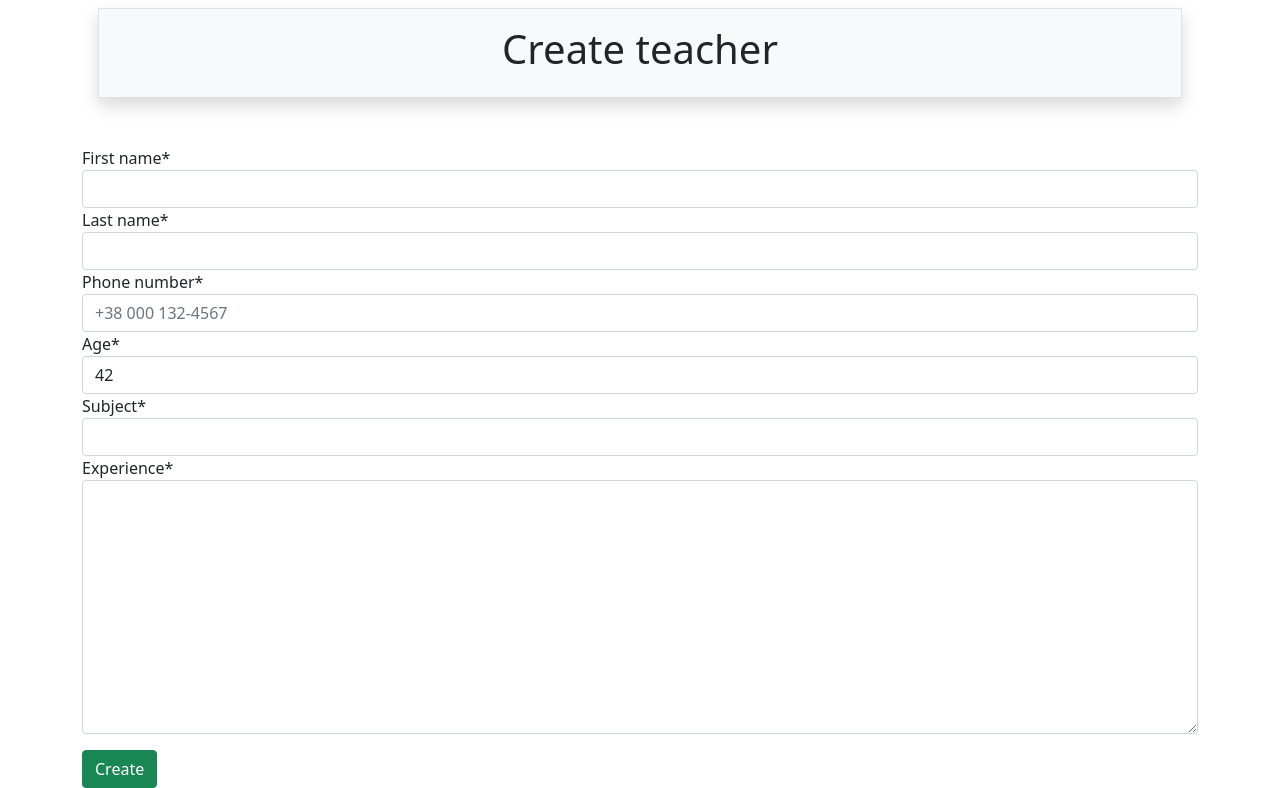
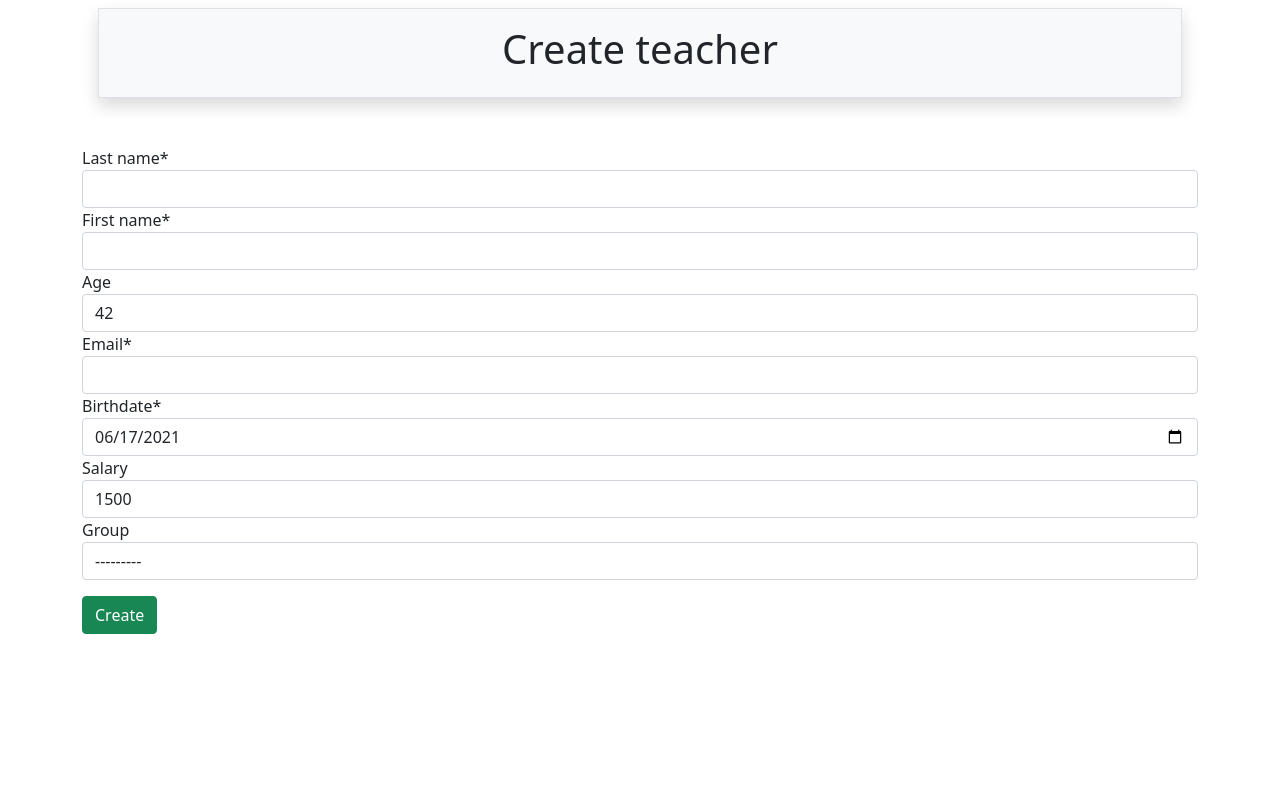
Before and after one commit to makmakom/h-p-a_lms, a Django app: page /teachers/create/ in a window 1280 px wide. Shown: the part 56-844 px from the top of the page. After the commit the page ends 690 px from the top, so only its background shows below. Run offline with Django 3.2, Linux system fonts and the light colour scheme; data that the repository does not hold is empty; some libraries are stand-ins or nearby versions.

Commit message:
014. task 2. teacher extend person

```diff
--- a/core/models.py
+++ b/core/models.py
@@ -1,7 +1,10 @@
 import datetime
 
 from dateutil.relativedelta import relativedelta
+
 from django.db import models
+
+from faker import Faker
 
 
 class Person(models.Model):
@@ -10,7 +13,7 @@ class Person(models.Model):
 
     last_name = models.CharField(max_length=80)
     first_name = models.CharField(max_length=50)
-    age = models.IntegerField(default=42)
+    age = models.IntegerField(default=42, blank=True)
     email = models.EmailField(max_length=120, null=True)
     birthdate = models.DateField(default=datetime.date.today)
 
--- a/groups/templates/groups/update.html
+++ b/groups/templates/groups/update.html
@@ -34,7 +34,7 @@
 </div>
 
 {% with list_objects=group.students.all %}
-    {% include 'includes/students-list-table.html' %}
+    {% include 'includes/student-list-table.html' %}
 {% endwith %}
 
 {% endblock %}
--- a/teachers/forms.py
+++ b/teachers/forms.py
@@ -1,5 +1,3 @@
-import re
-
 from django.forms import DateInput, ModelForm
 
 import django_filters
@@ -10,20 +8,9 @@ from teachers.models import Teacher
 class TeacherBaseForm(ModelForm):
     class Meta:
         model = Teacher
-        fields = [
-            'first_name',
-            'last_name',
-            'phone_number',
-            'age',
-            'subject',
-            'experience',
-        ]
+        fields = '__all__'
         widgets = {
-            'phone_number': DateInput(attrs={
-                'type': 'phone',
-                'placeholder': '+38 000 132-4567',
-                'pattern': r'\+[0-9]{2} [0-9]{3} [0-9]{3}-[0-9]{4}',
-            })
+            'birthdate': DateInput(attrs={'type': 'date'}),
         }
 
     @staticmethod
@@ -38,10 +25,6 @@ class TeacherBaseForm(ModelForm):
         last_name = self.cleaned_data['last_name']
         return self.normalize_name(last_name)
 
-    def clean_phone_number(self):
-        phone = self.cleaned_data['phone_number']
-        return '+' + re.sub(r'[^\d]', '', phone)
-
 
 class TeacherCreateForm(TeacherBaseForm):
     pass
@@ -50,22 +33,17 @@ class TeacherCreateForm(TeacherBaseForm):
 class TeacherUpdateForm(TeacherBaseForm):
     class Meta(TeacherBaseForm.Meta):
         model = Teacher
-        fields = [
-            'first_name',
-            'last_name',
-            'phone_number',
-            'age',
-            'subject',
-            'experience',
-            'group',
-        ]
+        fields = '__all__'
+        widgets = {
+            'birthdate': DateInput(attrs={'type': 'date'}),
+        }
 
 
 class TeachersFilter(django_filters.FilterSet):
     class Meta:
         model = Teacher
         fields = {
-            'age': ['lt', 'gt'],
+            'salary': ['lt', 'gt'],
             'first_name': ['exact', 'icontains'],
             'last_name': ['exact', 'startswith'],
         }
--- a/teachers/management/commands/generate_teachers.py
+++ b/teachers/management/commands/generate_teachers.py
@@ -12,7 +12,7 @@ class Command(BaseCommand):
     def handle(self, *args, **options):
         count = options['count']
         try:
-            Teacher.generate_teachers(count)
+            Teacher.generate(count)
         except Exception:
             raise CommandError('Cannot create teachers')
         self.stdout.write(self.style.SUCCESS(f'{count} teachers were successfully created'))
--- a/teachers/models.py
+++ b/teachers/models.py
@@ -1,45 +1,15 @@
+from random import randint
+
 from core.models import Person
-from core.utils import fake_phone_number
 
 from django.db import models
 
-from faker import Faker
-
 from groups.models import Group
-
-from teachers.validators import phone_validator
 
 
 class Teacher(Person):
-    first_name = models.CharField(max_length=50, null=False)
-    last_name = models.CharField(max_length=80, null=False)
-    age = models.IntegerField(default=42)
-    subject = models.CharField(max_length=120)
-    experience = models.TextField(max_length=500)
-    phone_number = models.TextField(max_length=16, null=True, unique=True, validators=[
-        phone_validator
-    ])
-    group = models.ForeignKey(Group, on_delete=models.SET_NULL, null=True, related_name='teachers')
-
-    def __str__(self):
-        return f'{self.full_name()}, {self.age}, {self.subject}, {self.experience}, {self.group}'
-
-    def full_name(self):
-        return f'{self.first_name} {self.last_name}'
-
-    @staticmethod
-    def generate_teachers(count):
-        faker = Faker()
-        for _ in range(count):
-            t = Teacher(
-                first_name=faker.first_name(),
-                last_name=faker.last_name(),
-                age=faker.random_int(25, 45),
-                subject=faker.job(),
-                experience=faker.text(),
-                phone_number=fake_phone_number(faker)
-            )
-            t.save()
+    salary = models.PositiveIntegerField(default=1500, null=True, blank=True)
+    group = models.ForeignKey(Group, on_delete=models.SET_NULL, blank=True, null=True, related_name='teachers')
 
     @classmethod
     def _generate(cls):
--- a/teachers/templates/teachers/list.html
+++ b/teachers/templates/teachers/list.html
@@ -25,7 +25,7 @@
         <th>First name</th>
         <th>Last name</th>
         <th>Age</th>
-        <th>Subject</th>
+        <th>Group</th>
         <th>X</th>
     </tr>
     </thead>
@@ -36,7 +36,7 @@
         <td>{{ item.first_name }}</td>
         <td>{{ item.last_name }}</td>
         <td>{{ item.age }}</td>
-        <td>{{ item.subject }}</td>
+        <td>{% if item.group %}{{ item.group }}{% endif %}</td>
         <td><a href="{% url 'teachers:delete' item.id %}"><i class="bi bi-x-square danger"></i></a></td>
     </tr>
     {% empty %}
--- a/teachers/views.py
+++ b/teachers/views.py
@@ -5,7 +5,7 @@ from django.urls import reverse
 from teachers.forms import TeacherCreateForm, TeacherUpdateForm, TeachersFilter
 from teachers.models import Teacher
 
-from webargs import fields, validate
+from webargs import fields
 from webargs.djangoparser import use_args
 
 
@@ -16,26 +16,13 @@ from webargs.djangoparser import use_args
     "last_name": fields.Str(
         required=False,
     ),
-    "age": fields.Int(
-        required=False,
-        validate=[validate.Range(min=1, max=99)]
-    ),
-    "subject": fields.Str(
-        required=False,
-    ),
-    "experience": fields.Str(
-        required=False,
-    )
 },
     location="query"
 )
 def get_teachers(request, args):
     teachers = Teacher.objects.all()
     for param_name, param_value in args.items():
-        if param_name == 'experience':
-            teachers = teachers.filter(**{f'{param_name}__contains': param_value})
-        else:
-            teachers = teachers.filter(**{param_name: param_value})
+        teachers = teachers.filter(**{param_name: param_value})
 
     obj_filter = TeachersFilter(data=request.GET, queryset=teachers)
 
```
Also changed, not shown: teachers/migrations/0004_auto_20210704_1708.py (added), teachers/migrations/0005_auto_20210705_1802.py (added), teachers/migrations/0006_alter_teacher_group.py (added), teachers/migrations/0007_auto_20210705_1840.py (added), teachers/migrations/0008_alter_teacher_age.py (added), teachers/migrations/0009_alter_teacher_salary.py (added).
